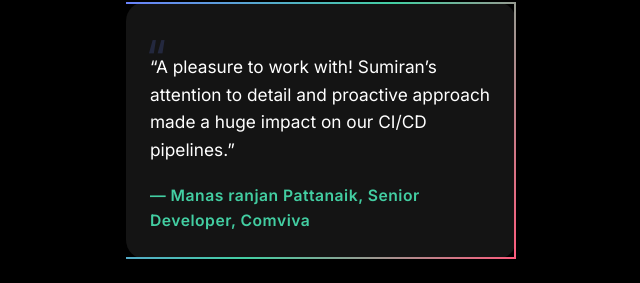
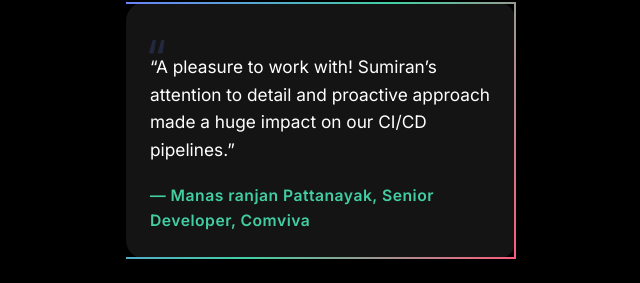
Before and after one commit to sumiran-sahu/MyPortfolio, a plain HTML site: page index.html in a window 1280 px wide. Shown: the part 4257-4540 px from the top of the page, 615-1255 px from the left. Drawn offline with Linux system fonts and the light colour scheme.

Commit message:
Updated index.html

```diff
--- a/index.html
+++ b/index.html
@@ -252,7 +252,7 @@
       </blockquote>
       <blockquote class="testimonial">
         <p>“A pleasure to work with! Sumiran’s attention to detail and proactive approach made a huge impact on our CI/CD pipelines.”</p>
-        <footer>— Manas ranjan Pattanaik, Senior Developer, Comviva</footer>
+        <footer>— Manas ranjan Pattanayak, Senior Developer, Comviva</footer>
       </blockquote>
     </div>
   </section>
```
